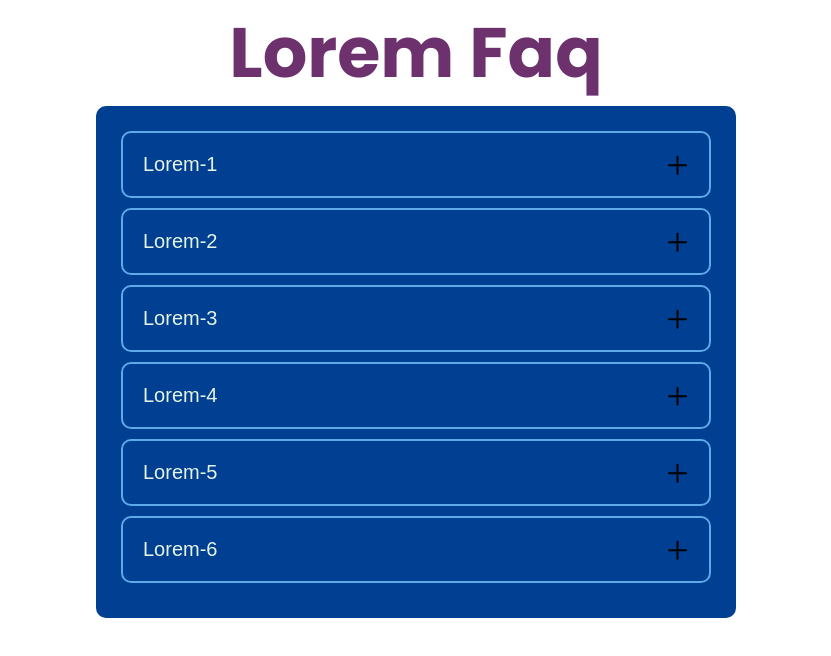
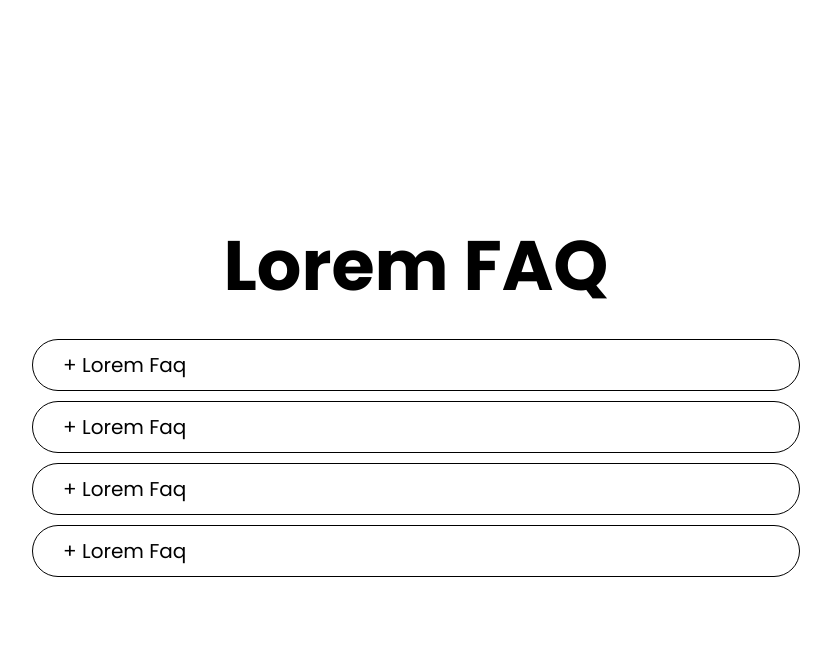
Before and after one commit to Joohnq/web-page-faq, a plain HTML site: page index.html in a window 1280 px wide. Shown: the whole page, without its empty margins (224-1055 px from the left). Drawn offline with Linux system fonts and the light colour scheme.

Commit message:
Reconstruindo o sistema FAQ

```diff
--- a/assets/css/main.css
+++ b/assets/css/main.css
@@ -1,79 +1,68 @@
-@import url('https://fonts.googleapis.com/css2?family=Poppins:wght@300;400;700&display=swap');
+@import url("https://fonts.googleapis.com/css2?family=Poppins:wght@300;400;700&display=swap");
 
-*{
-    margin: 0;
-    padding: 0;
-    box-sizing: border-box;
+* {
+  margin: 0;
+  padding: 0;
+  box-sizing: border-box;
 }
 
-html{
-    --bc-color: #ffffff;
-    --bg-color-title:#6D326D;
-    --bg-color-acc: #003F91;
-    --bg-color-p: #E5F4E3;
-    --bg-color-border: #5DA9E9;
+body {
+  background-color: white;
+
+  margin: 70px auto;
+
+  width: 80%;
+
+  font-family: "Poppins", sans-serif;
 }
 
-body{
-    background-color: var(--bc-color);
+h1 {
+  color: black;
 
-    margin: 0 auto;
-    width: 50%;
+  text-align: center;
 
-    font-family: 'Poppins', sans-serif;
+  font-size: 70px;
+  font-weight: 700;
+
+  margin-bottom: 20px;
 }
 
-h1{
-    color: var(--bg-color-title);
+summary {
+  list-style-type: "+ ";
 
-    text-align: center;
+  font-size: 20px;
 
-    font-size: 70px;
-    font-weight: 700;
+  margin-bottom: 10px;
+
+  padding: 10px 0 10px 30px;
+
+  border: 1px solid black;
+  border-radius: 30px;
 }
 
-section{
-    background-color: var(--bg-color-acc);
+ul {
+  list-style-type: "—  ";
 
-    padding: 25px;
+  padding: 25px;
 
-    color: var(--bg-color-p);
+  width: 100%;
 
-    border-radius: 10px;
+  margin: -10px auto 20px;
 }
 
-.accordion{
-    display: flex;
-    align-items: center;
-    justify-content: space-between;
+@media (min-width: 900px) {
+  body {
+    background-color: white;
 
-    border: 2px solid var(--bg-color-border);
-    border-radius: 10px;
+    position: absolute;
+    left: 50%;
+    top: 50%;
+    transform: translate(-50%, -50%);
 
-    width: 100%;
+    width: 60%;
 
-    background-color: var(--bg-color-acc);
-    font-size: 20px;
-    color: var(--bg-color-p);
+    margin-top: 0;
 
-    padding: 20px;
-    margin-bottom: 10px;
-
-    cursor: pointer;
-
-
+    font-family: "Poppins", sans-serif;
+  }
 }
-
-.accordion::after{
-    background: url(/assets/images/icon-close.svg);
-
-    content: '';
-
-    width: 23px;
-    height: 23px;
-    transform: rotate(45deg);
-}
-
-.panel{
-    display: none;
-}
--- a/index.html
+++ b/index.html
@@ -8,33 +8,33 @@
     <link rel="stylesheet" href="assets/css/main.css" />
   </head>
   <body>
-        <h1>Lorem Faq</h1>
+      <h1>Lorem FAQ</h1>
+    <details>
+        <summary>Lorem Faq</summary>
+        <ul>
+           <li>Lorem ipsum dolor sit amet consectetur adipisicing elit. Sapiente laborum delectus impedit optio amet. Ad possimus, maxime excepturi eos neque qui nesciunt suscipit esse labore, culpa velit autem magni iusto.Lorem ipsum dolor sit amet consectetur adipisicing elit. Alias vitae molestiae obcaecati! Delectus facilis excepturi minus aliquid ipsam rem vel ea voluptatibus obcaecati, ratione qui animi repellendus, vitae laudantium culpa.</li>
+        </ul>
+    </details>
 
-        <section>
-            <button class="accordion">Lorem-1</button>
-            <div  class="panel">
-                <p>Lorem ipsum dolor sit amet consectetur adipisicing elit. Mollitia minus iste ullam earum quae sapiente porro officia! Esse autem doloremque, ullam eos dolorum explicabo! Ab ratione temporibus at in incidunt! Lorem ipsum dolor sit amet consectetur adipisicing elit. Labore beatae ipsum quod eveniet inventore repudiandae maxime dolorum praesentium, velit libero esse atque facere animi reiciendis, quis, repellendus accusantium deserunt at. Lorem ipsum, dolor sit amet consectetur adipisicing elit. Ipsum, quidem qui aliquam molestias nesciunt fugit, sint officiis cum, modi dolorem quibusdam mollitia! Deleniti natus beatae dolores consequatur quas iste reiciendis. </p>
-            </div>
-            <button class="accordion">Lorem-2</button>
-            <div  class="panel">
-                <p>Lorem ipsum dolor sit amet consectetur adipisicing elit. Mollitia minus iste ullam earum quae sapiente porro officia! Esse autem doloremque, ullam eos dolorum explicabo! Ab ratione temporibus at in incidunt! Lorem ipsum dolor sit amet consectetur adipisicing elit. Labore beatae ipsum quod eveniet inventore repudiandae maxime dolorum praesentium, velit libero esse atque facere animi reiciendis, quis, repellendus accusantium deserunt at. Lorem ipsum, dolor sit amet consectetur adipisicing elit. Ipsum, quidem qui aliquam molestias nesciunt fugit, sint officiis cum, modi dolorem quibusdam mollitia! Deleniti natus beatae dolores consequatur quas iste reiciendis. </p>
-            </div>
-            <button class="accordion">Lorem-3</button>
-            <div  class="panel">
-                <p>Lorem ipsum dolor sit amet consectetur adipisicing elit. Mollitia minus iste ullam earum quae sapiente porro officia! Esse autem doloremque, ullam eos dolorum explicabo! Ab ratione temporibus at in incidunt! Lorem ipsum dolor sit amet consectetur adipisicing elit. Labore beatae ipsum quod eveniet inventore repudiandae maxime dolorum praesentium, velit libero esse atque facere animi reiciendis, quis, repellendus accusantium deserunt at. Lorem ipsum, dolor sit amet consectetur adipisicing elit. Ipsum, quidem qui aliquam molestias nesciunt fugit, sint officiis cum, modi dolorem quibusdam mollitia! Deleniti natus beatae dolores consequatur quas iste reiciendis. </p>
-            </div>
-            <button class="accordion">Lorem-4</button>
-            <div  class="panel">
-                <p>Lorem ipsum dolor sit amet consectetur adipisicing elit. Mollitia minus iste ullam earum quae sapiente porro officia! Esse autem doloremque, ullam eos dolorum explicabo! Ab ratione temporibus at in incidunt! Lorem ipsum dolor sit amet consectetur adipisicing elit. Labore beatae ipsum quod eveniet inventore repudiandae maxime dolorum praesentium, velit libero esse atque facere animi reiciendis, quis, repellendus accusantium deserunt at. Lorem ipsum, dolor sit amet consectetur adipisicing elit. Ipsum, quidem qui aliquam molestias nesciunt fugit, sint officiis cum, modi dolorem quibusdam mollitia! Deleniti natus beatae dolores consequatur quas iste reiciendis. </p>
-            </div>
-            <button class="accordion">Lorem-5</button>
-            <div  class="panel">
-                <p>Lorem ipsum dolor sit amet consectetur adipisicing elit. Mollitia minus iste ullam earum quae sapiente porro officia! Esse autem doloremque, ullam eos dolorum explicabo! Ab ratione temporibus at in incidunt! Lorem ipsum dolor sit amet consectetur adipisicing elit. Labore beatae ipsum quod eveniet inventore repudiandae maxime dolorum praesentium, velit libero esse atque facere animi reiciendis, quis, repellendus accusantium deserunt at. Lorem ipsum, dolor sit amet consectetur adipisicing elit. Ipsum, quidem qui aliquam molestias nesciunt fugit, sint officiis cum, modi dolorem quibusdam mollitia! Deleniti natus beatae dolores consequatur quas iste reiciendis. </p>
-            </div>
-            <button class="accordion">Lorem-6</button>
-            <div  class="panel">
-                <p>Lorem ipsum dolor sit amet consectetur adipisicing elit. Mollitia minus iste ullam earum quae sapiente porro officia! Esse autem doloremque, ullam eos dolorum explicabo! Ab ratione temporibus at in incidunt! Lorem ipsum dolor sit amet consectetur adipisicing elit. Labore beatae ipsum quod eveniet inventore repudiandae maxime dolorum praesentium, velit libero esse atque facere animi reiciendis, quis, repellendus accusantium deserunt at. Lorem ipsum, dolor sit amet consectetur adipisicing elit. Ipsum, quidem qui aliquam molestias nesciunt fugit, sint officiis cum, modi dolorem quibusdam mollitia! Deleniti natus beatae dolores consequatur quas iste reiciendis. </p>
-            </div>
-        </section>
+    <details>
+        <summary>Lorem Faq</summary>
+        <ul>
+            <li>Lorem ipsum dolor sit amet consectetur adipisicing elit. Sapiente laborum delectus impedit optio amet. Ad possimus, maxime excepturi eos neque qui nesciunt suscipit esse labore, culpa velit autem magni iusto.Lorem ipsum dolor sit amet consectetur adipisicing elit. Alias vitae molestiae obcaecati! Delectus facilis excepturi minus aliquid ipsam rem vel ea voluptatibus obcaecati, ratione qui animi repellendus, vitae laudantium culpa.</li>
+        </ul>
+    </details>
+
+    <details>
+        <summary>Lorem Faq</summary>
+        <ul>
+           <li>Lorem ipsum dolor sit amet consectetur adipisicing elit. Sapiente laborum delectus impedit optio amet. Ad possimus, maxime excepturi eos neque qui nesciunt suscipit esse labore, culpa velit autem magni iusto.Lorem ipsum dolor sit amet consectetur adipisicing elit. Alias vitae molestiae obcaecati! Delectus facilis excepturi minus aliquid ipsam rem vel ea voluptatibus obcaecati, ratione qui animi repellendus, vitae laudantium culpa.</li>
+        </ul>
+    </details>
+
+    <details>
+        <summary>Lorem Faq</summary>
+        <ul>
+            <li> Lorem ipsum dolor sit amet consectetur adipisicing elit. Sapiente laborum delectus impedit optio amet. Ad possimus, maxime excepturi eos neque qui nesciunt suscipit esse labore, culpa velit autem magni iusto.Lorem ipsum dolor sit amet consectetur adipisicing elit. Alias vitae molestiae obcaecati! Delectus facilis excepturi minus aliquid ipsam rem vel ea voluptatibus obcaecati, ratione qui animi repellendus, vitae laudantium culpa.</li>
+        </ul>
+    </details>
   </body>
 </html>
```
